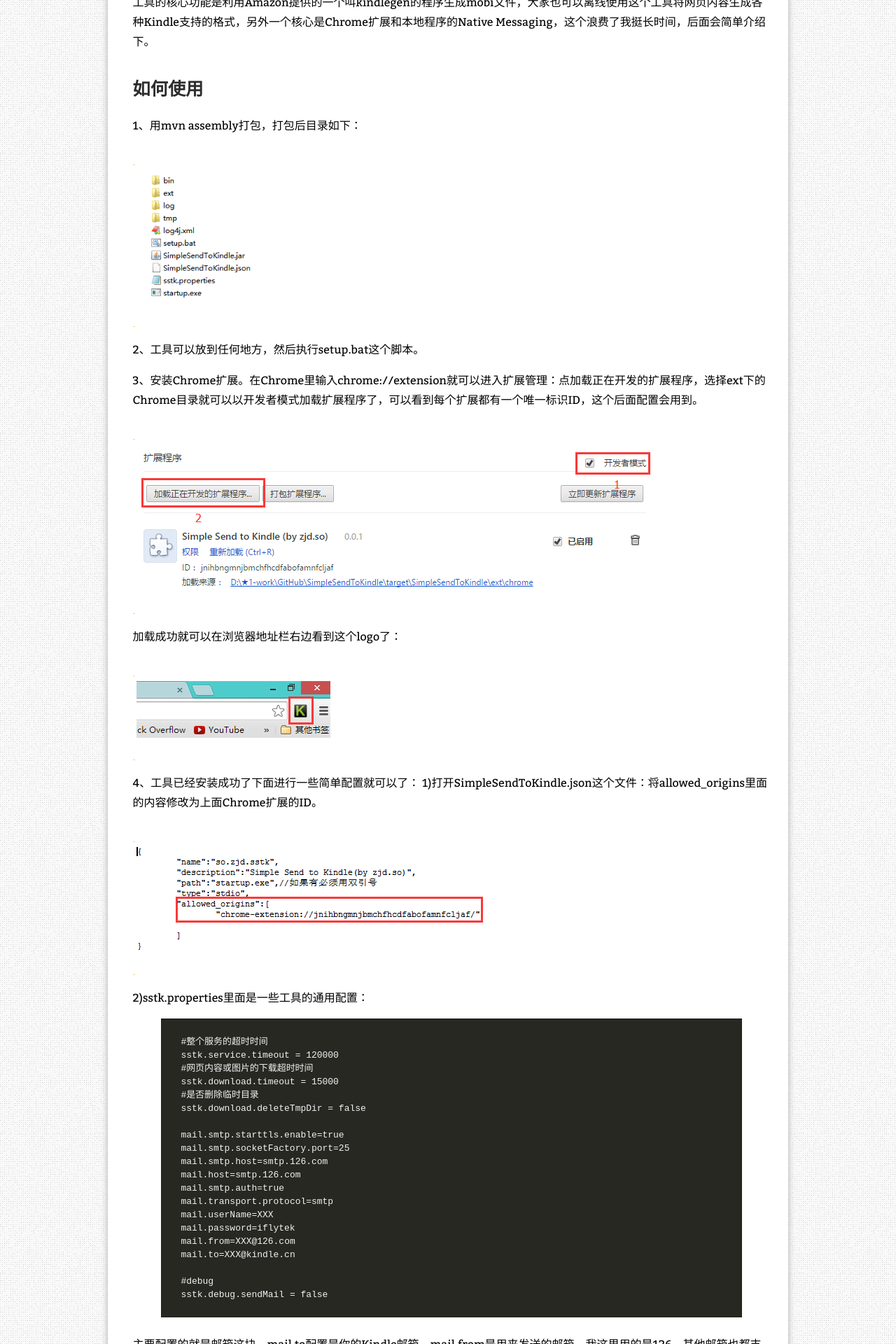
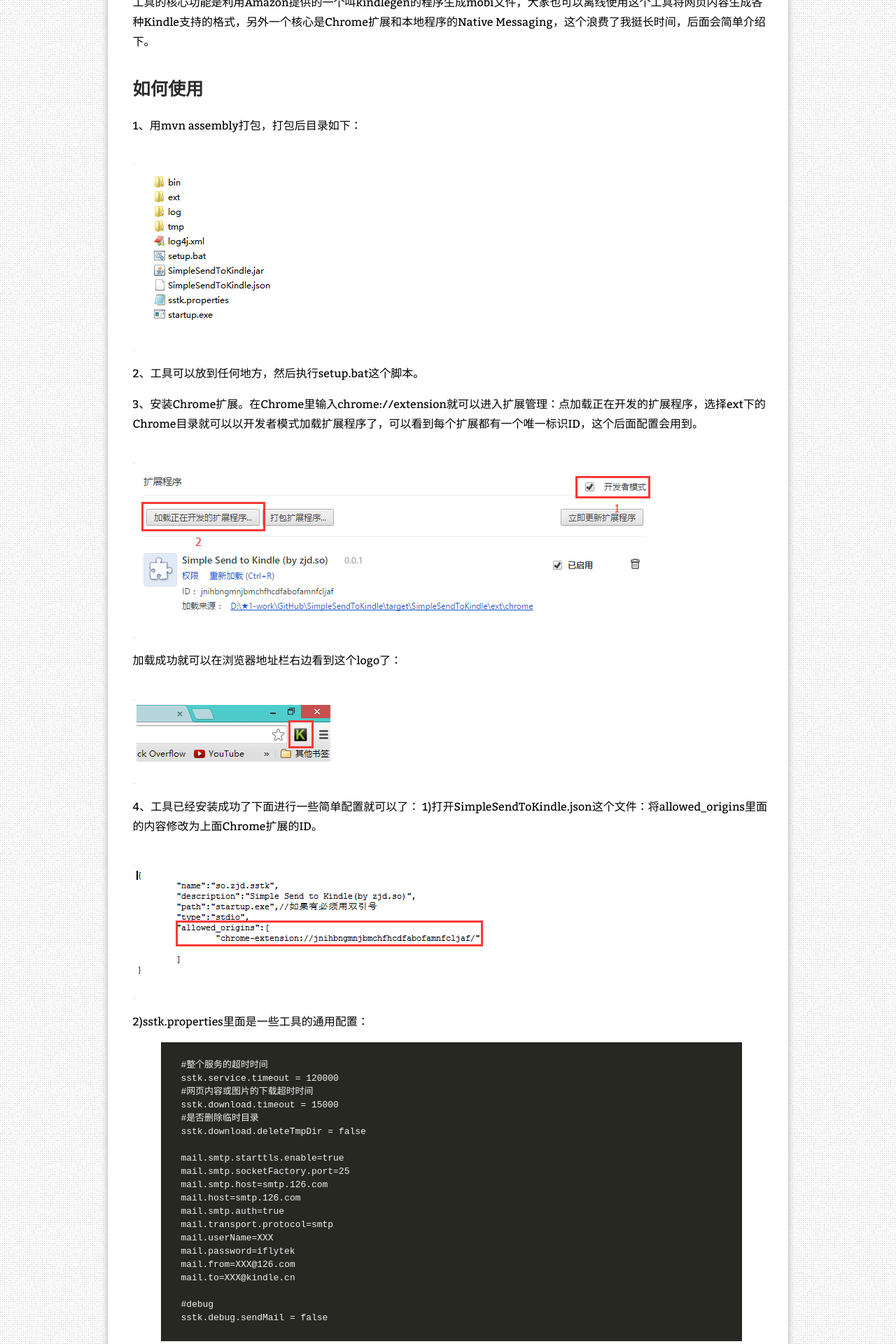
Before and after one commit to zhanjindong/zhanjindong.github.io, a Jekyll site: the page built from _posts/2014-12-11-simple-send-to-kindle.md, in a window 1280 px wide. Shown: the part 780-2700 px from the top of the page at 70% size. Built offline with Jekyll 4.4.1, drawn with Linux system fonts in a browser that asks for light colours; nearby versions of some CDN libraries; comment, search, counter and statistics services are not loaded.

Commit message:
Modify post

```diff
--- a/_posts/2014-12-11-simple-send-to-kindle.md
+++ b/_posts/2014-12-11-simple-send-to-kindle.md
@@ -27,7 +27,7 @@
 1、用mvn assembly打包，打包后目录如下：
 
 <a class="post-image" href="/assets/images/posts/112049477124106.png">
-<img height="200" width="200" itemprop="image" data-src="/assets/images/posts/112049477124106.png" src="/assets/js/unveil/loader.gif" alt="112049477124106.png" />
+<img itemprop="image" data-src="/assets/images/posts/112049477124106.png" src="/assets/js/unveil/loader.gif" alt="112049477124106.png" />
 </a>
 
 2、工具可以放到任何地方，然后执行setup.bat这个脚本。
```
